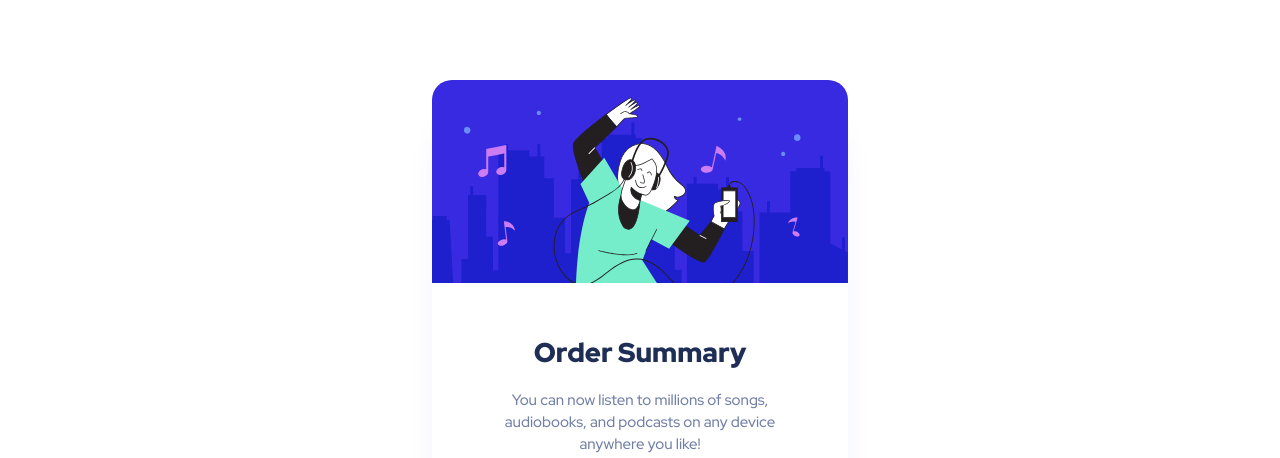
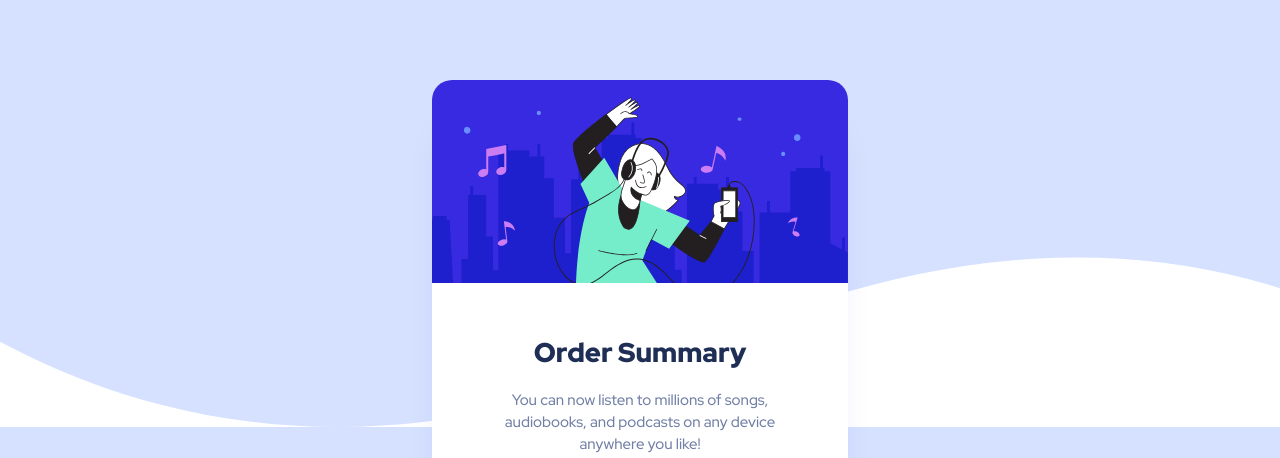
Before and after one commit to Mishooooo/Order-Summary-Component, a plain HTML site: page index.html in a window 1280 px wide. Shown: the top 458 px of the page. Drawn offline with Linux system fonts and the light colour scheme; a web font is replaced by a local one.

Commit message:
Update style.css

```diff
--- a/style.css
+++ b/style.css
@@ -17,7 +17,7 @@ display: block;}
       box-sizing: inherit;
     }
 
-body { background-image: URL('pattern-background-desktop.svg');
+body { background-image: URL('images/pattern-background-desktop.svg');
 
     height:100vh;
     display: flex;
```
